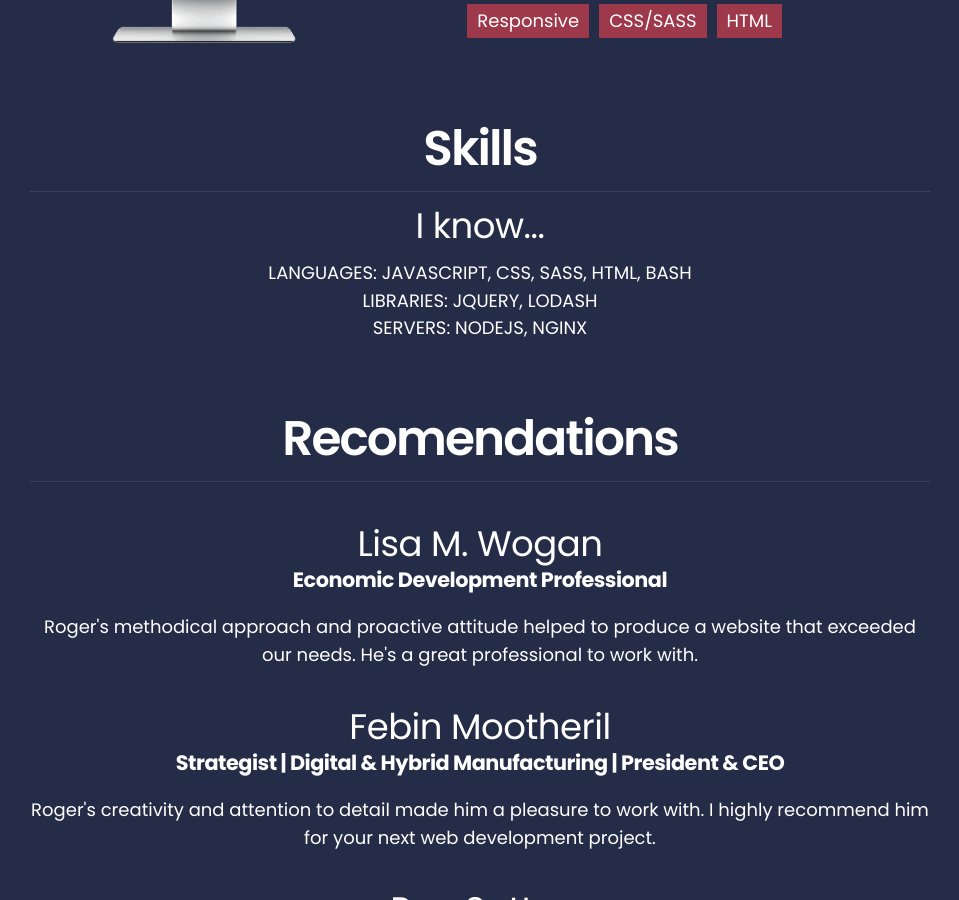
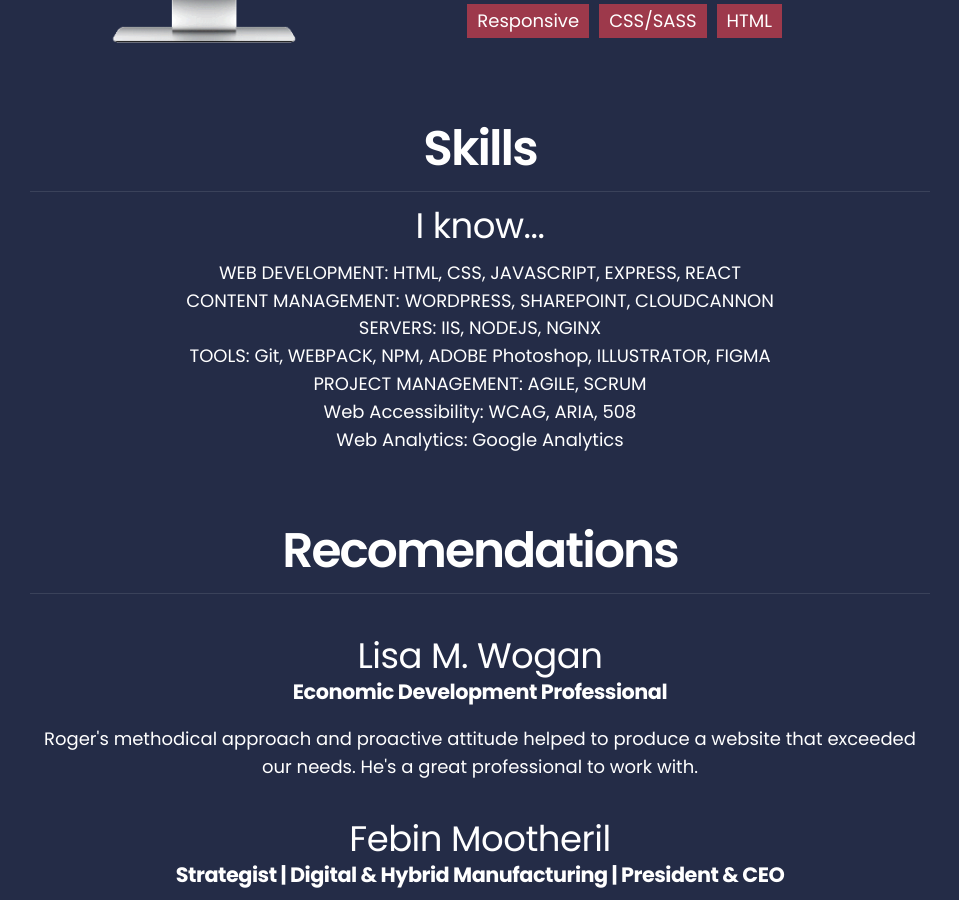
Before and after one commit to rehmpke/rogerehmpkesite, a Jekyll site: the page built from index.html, in a window 1280 px wide and 900 px high, scrolled down 1545 px. Shown: the whole window, without its empty margins (160-1119 px from the left). Built offline with Jekyll 4.4.1, drawn with Linux system fonts in a browser that asks for light colours.

Commit message:
Update skills.html
Update skills list to be more appropriate.

```diff
--- a/_includes/skills.html
+++ b/_includes/skills.html
@@ -4,9 +4,13 @@
         <hr class="primary" />
         <h3>I know...</h3>
         <ul class="skills-list">
-            <li><span class="skill-label">LANGUAGES:</span> JAVASCRIPT, CSS, SASS, HTML, BASH</li>
-            <li><span class="skill-label">LIBRARIES:</span> JQUERY, LODASH</li>
-            <li><span class="skill-label">SERVERS:</span> NODEJS, NGINX</li>
+            <li><span class="skill-label">WEB DEVELOPMENT:</span> HTML, CSS, JAVASCRIPT, EXPRESS, REACT</li>
+            <li><span class="skill-label">CONTENT MANAGEMENT:</span> WORDPRESS, SHAREPOINT, CLOUDCANNON</li>
+            <li><span class="skill-label">SERVERS:</span> IIS, NODEJS, NGINX</li>
+            <li><span class="skill-label">TOOLS:</span> Git, WEBPACK, NPM, ADOBE Photoshop, ILLUSTRATOR, FIGMA</li>
+            <li><span class="skill-label">PROJECT MANAGEMENT:</span> AGILE, SCRUM</li>
+            <li><span class="skill-label">Web Accessibility:</span> WCAG, ARIA, 508</li>
+            <li><span class="skill-label">Web Analytics:</span> Google Analytics</li>
         </ul>
     </div>
 </section>
```
